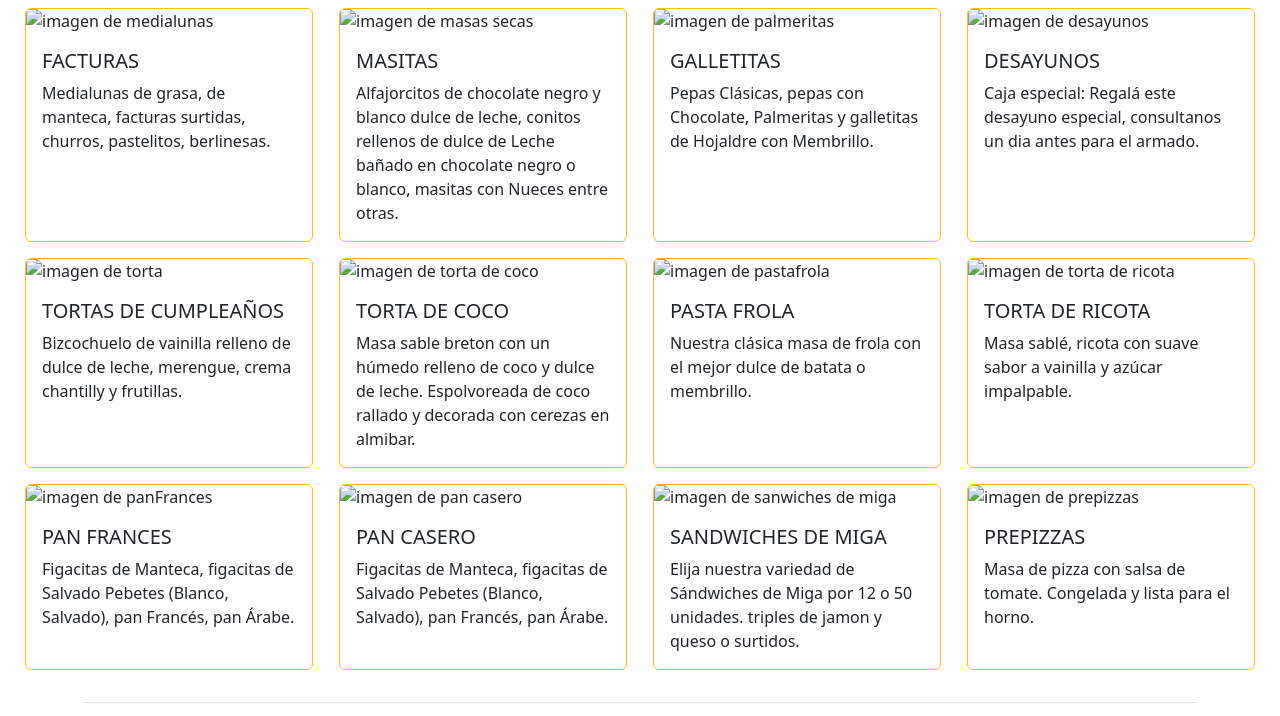
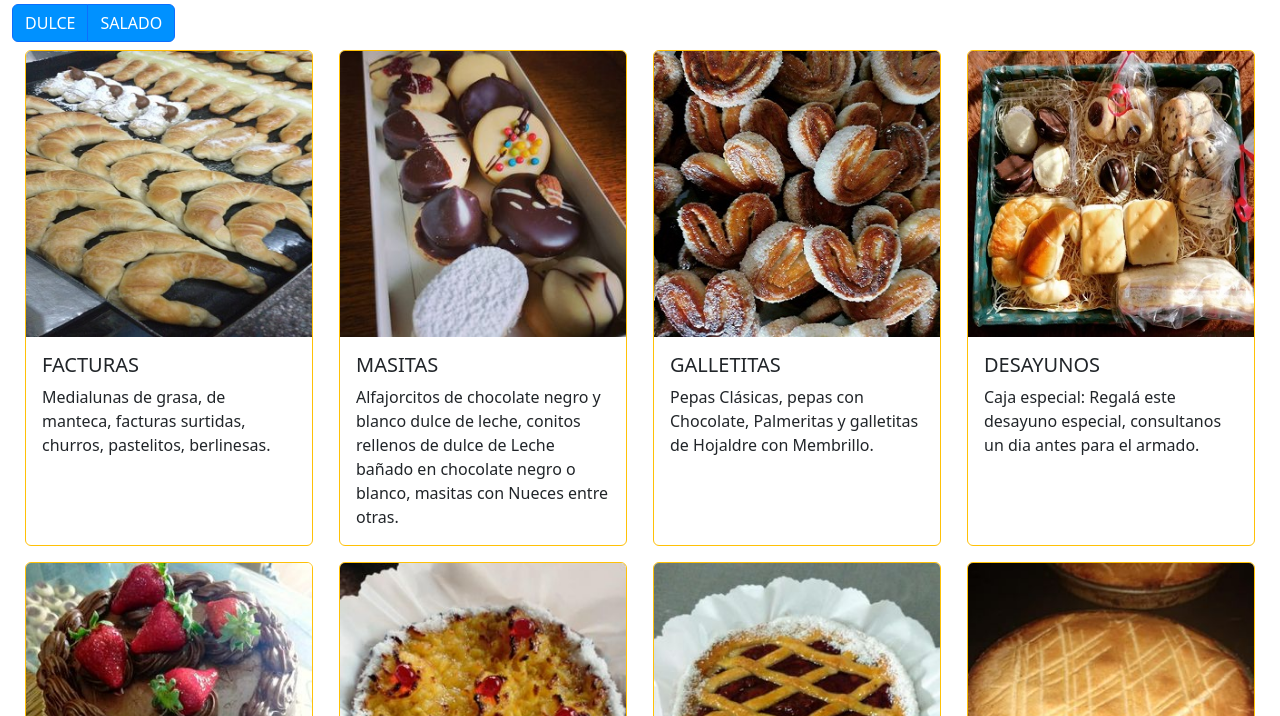
Before and after one commit to columbran/panaderia-columbran-silvio-sass, a plain HTML site: page pages/productos.html in a window 1280 px wide. Shown: the part 261-977 px from the top of the page. Drawn offline with nearby package versions, Linux system fonts and the light colour scheme; files that its build step writes are made by us from their sources.

Commit message:
agregue fotos

```diff
--- a/pages/productos.html
+++ b/pages/productos.html
@@ -10,13 +10,13 @@
     <!-- CSS only -->
     <link href="https://cdn.jsdelivr.net/npm/bootstrap@5.2.0-beta1/dist/css/bootstrap.min.css" rel="stylesheet" integrity="sha384-0evHe/X+R7YkIZDRvuzKMRqM+OrBnVFBL6DOitfPri4tjfHxaWutUpFmBp4vmVor" crossorigin="anonymous">
     <link href="https://unpkg.com/aos@2.3.1/dist/aos.css" rel="stylesheet">
-    <link rel="stylesheet" href="../css/style.css">
-    <link rel="shortcut icon" href="../img/logotra.png">
+    <link rel="stylesheet" href="../assets/css/style.css">
+    <link rel="shortcut icon" href="../assets/img/logotra.png">
 </head>
 <body class="container-fluid">
     <nav class="navbar navbar-expand-lg bg-light">
         <div class="container-fluid">
-          <a class="navbar-brand" href="../index.html"><img data-aos="fade-right" data-aos-offset="300" data-aos-easing="ease-in-sine" src="../img/logotra.png" alt="imagen logo"></a>
+          <a class="navbar-brand" href="../index.html"><img data-aos="fade-right" data-aos-offset="300" data-aos-easing="ease-in-sine" src="../assets/img/logotra.png" alt="imagen logo"></a>
           <button class="navbar-toggler" type="button" data-bs-toggle="collapse" data-bs-target="#navbarNavDropdown" aria-controls="navbarNavDropdown" aria-expanded="false" aria-label="Toggle navigation">
             <span class="navbar-toggler-icon"></span>
           </button>
@@ -59,7 +59,7 @@
 
         <div class="cards d-flex flex-wrap justify-content-around">
             <div class="card  border-warning my-2" style="width: 18rem;">
-            <img src="../img/FACTURAS.jpg" class="card-img-top" alt="imagen de medialunas">
+            <img src="../assets/img/FACTURAS.jpg" class="card-img-top" alt="imagen de medialunas">
             <div class="card-body">
               <h5 class="card-title">FACTURAS</h5>
               <p class="card-text">Medialunas de grasa, de manteca, facturas surtidas, churros, pastelitos, berlinesas.</p>
@@ -67,7 +67,7 @@
             </div>
 
             <div class="card border-warning my-2" style="width: 18rem;">
-                <img src="../img/masitas.jpg" class="card-img-top" alt="imagen de masas secas">
+                <img src="../assets/img/masitas.jpg" class="card-img-top" alt="imagen de masas secas">
                 <div class="card-body">
                   <h5 class="card-title">MASITAS</h5>
                   <p class="card-text">Alfajorcitos de chocolate negro y blanco dulce de leche, conitos rellenos de dulce de Leche bañado en chocolate negro o blanco, masitas con Nueces entre otras.</p>
@@ -75,7 +75,7 @@
               </div>
 
               <div class="card border-warning my-2" style="width: 18rem;">
-                <img src="../img/parmeritas.jpg" class="card-img-top" alt="imagen de palmeritas">
+                <img src="../assets/img/parmeritas.jpg" class="card-img-top" alt="imagen de palmeritas">
                 <div class="card-body">
                   <h5 class="card-title">GALLETITAS</h5>
                   <p class="card-text">Pepas Clásicas, pepas con Chocolate, Palmeritas y galletitas de Hojaldre con Membrillo.</p>
@@ -83,63 +83,63 @@
               </div>
 
               <div class="card border-warning my-2" style="width: 18rem;">
-                <img src="../img/ARMA.jpg" class="card-img-top" alt="imagen de desayunos">
+                <img src="../assets/img/ARMA.jpg" class="card-img-top" alt="imagen de desayunos">
                 <div class="card-body">
                   <h5 class="card-title">DESAYUNOS</h5>
                   <p class="card-text">Caja especial: Regalá este desayuno especial, consultanos un dia antes para el armado.</p>
                 </div>
               </div>
               <div class="card border-warning my-2" style="width: 18rem;">
-                <img src="../img/cumple.jpg" class="card-img-top" alt="imagen de torta">
+                <img src="../assets/img/cumple.jpg" class="card-img-top" alt="imagen de torta">
                 <div class="card-body">
                   <h5 class="card-title">TORTAS DE CUMPLEAÑOS</h5>
                   <p class="card-text">Bizcochuelo de vainilla relleno de dulce de leche, merengue, crema chantilly y frutillas.</p>
                 </div>
               </div>
               <div class="card border-warning my-2" style="width: 18rem;">
-                <img src="../img/COCO.jpg" class="card-img-top" alt="imagen de torta de coco">
+                <img src="../assets/img/COCO.jpg" class="card-img-top" alt="imagen de torta de coco">
                 <div class="card-body">
                   <h5 class="card-title">TORTA DE COCO</h5>
                   <p class="card-text">Masa sable breton con un húmedo relleno de coco y dulce de leche. Espolvoreada de coco rallado y decorada con cerezas en almibar.</p>
                 </div>
               </div>
               <div class="card border-warning my-2" style="width: 18rem;">
-                <img src="../img/TPFROLA.jpg" class="card-img-top" alt="imagen de pastafrola">
+                <img src="../assets/img/TPFROLA.jpg" class="card-img-top" alt="imagen de pastafrola">
                 <div class="card-body">
                   <h5 class="card-title">PASTA FROLA</h5>
                   <p class="card-text">Nuestra clásica masa de frola con el mejor dulce de batata o membrillo.</p>
                 </div>
               </div>
               <div class="card border-warning my-2" style="width: 18rem;">
-                <img src="../img/TRICOTA.jpg" class="card-img-top" alt="imagen de torta de ricota">
+                <img src="../assets/img/TRICOTA.jpg" class="card-img-top" alt="imagen de torta de ricota">
                 <div class="card-body">
                   <h5 class="card-title">TORTA DE RICOTA</h5>
                   <p class="card-text">Masa sablé, ricota con suave sabor a vainilla y azúcar impalpable.</p>
                 </div>
               </div>
               <div class="card border-warning my-2" style="width: 18rem;">
-                <img src="../img/frances.jpg" class="card-img-top" alt="imagen de panFrances">
+                <img src="../assets/img/frances.jpg" class="card-img-top" alt="imagen de panFrances">
                 <div class="card-body">
                   <h5 class="card-title">PAN FRANCES</h5>
                   <p class="card-text">Figacitas de Manteca, figacitas de Salvado Pebetes (Blanco, Salvado), pan Francés, pan Árabe.</p>
                 </div>
               </div>
               <div class="card border-warning my-2" style="width: 18rem;">
-                <img src="../img/TCASERITOS.jpg" class="card-img-top" alt="imagen de pan casero">
+                <img src="../assets/img/TCASERITOS.jpg" class="card-img-top" alt="imagen de pan casero">
                 <div class="card-body">
                   <h5 class="card-title">PAN CASERO</h5>
                   <p class="card-text">Figacitas de Manteca, figacitas de Salvado Pebetes (Blanco, Salvado), pan Francés, pan Árabe.</p>
                 </div>
               </div>
               <div class="card border-warning my-2" style="width: 18rem;">
-                <img src="../img/DE MIGA.jpg" class="card-img-top" alt="imagen de sanwiches de miga">
+                <img src="../assets/img/DE MIGA.jpg" class="card-img-top" alt="imagen de sanwiches de miga">
                 <div class="card-body">
                   <h5 class="card-title">SANDWICHES DE MIGA</h5>
                   <p class="card-text">Elija nuestra variedad de Sándwiches de Miga por 12 o 50 unidades. triples de jamon y queso o surtidos.</p>
                 </div>
               </div>
               <div class="card border-warning my-2" style="width: 18rem;">
-                <img src="../img/PIZZA.jpg" class="card-img-top" alt="imagen de prepizzas">
+                <img src="../assets/img/PIZZA.jpg" class="card-img-top" alt="imagen de prepizzas">
                 <div class="card-body">
                   <h5 class="card-title">PREPIZZAS</h5>
                   <p class="card-text">Masa de pizza con salsa de tomate. Congelada y lista para el horno.</p>
```
Also changed, not shown: index.html (+4 -4 lines), pages/contactanos.html (+7 -7 lines), pages/nosotros.html (+6 -6 lines), pages/sucursal.html (+3 -3 lines).
